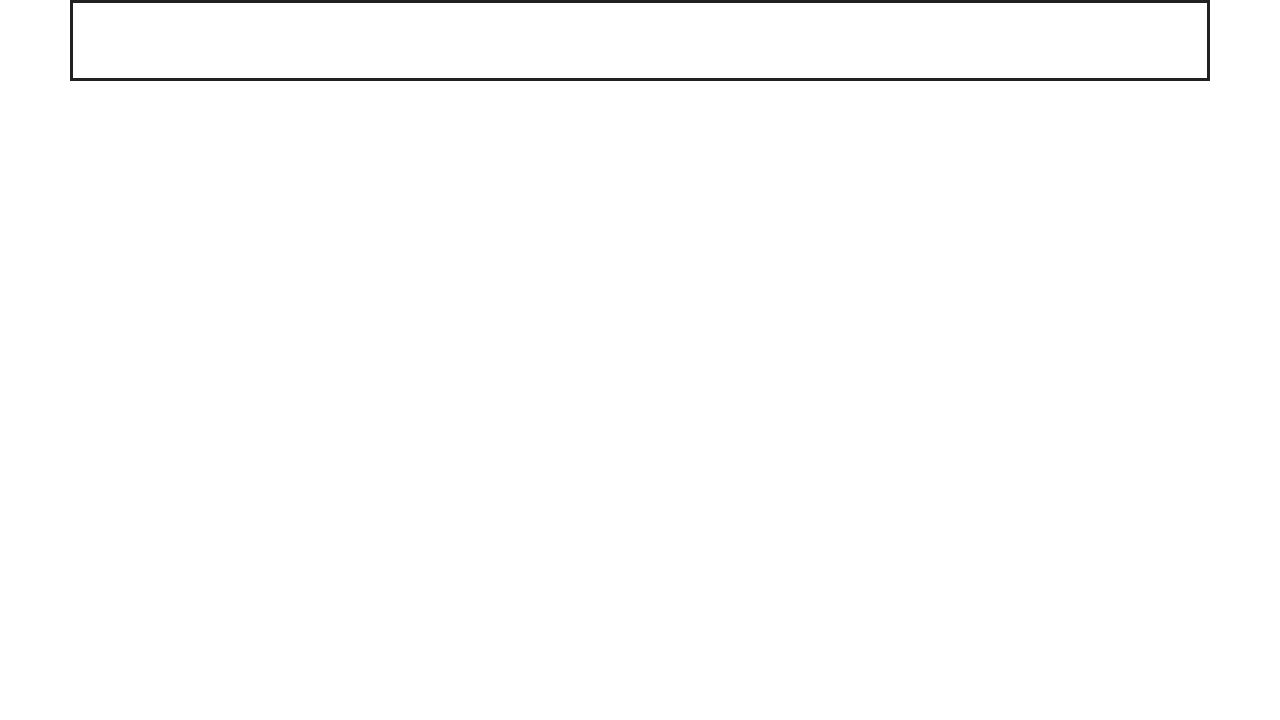
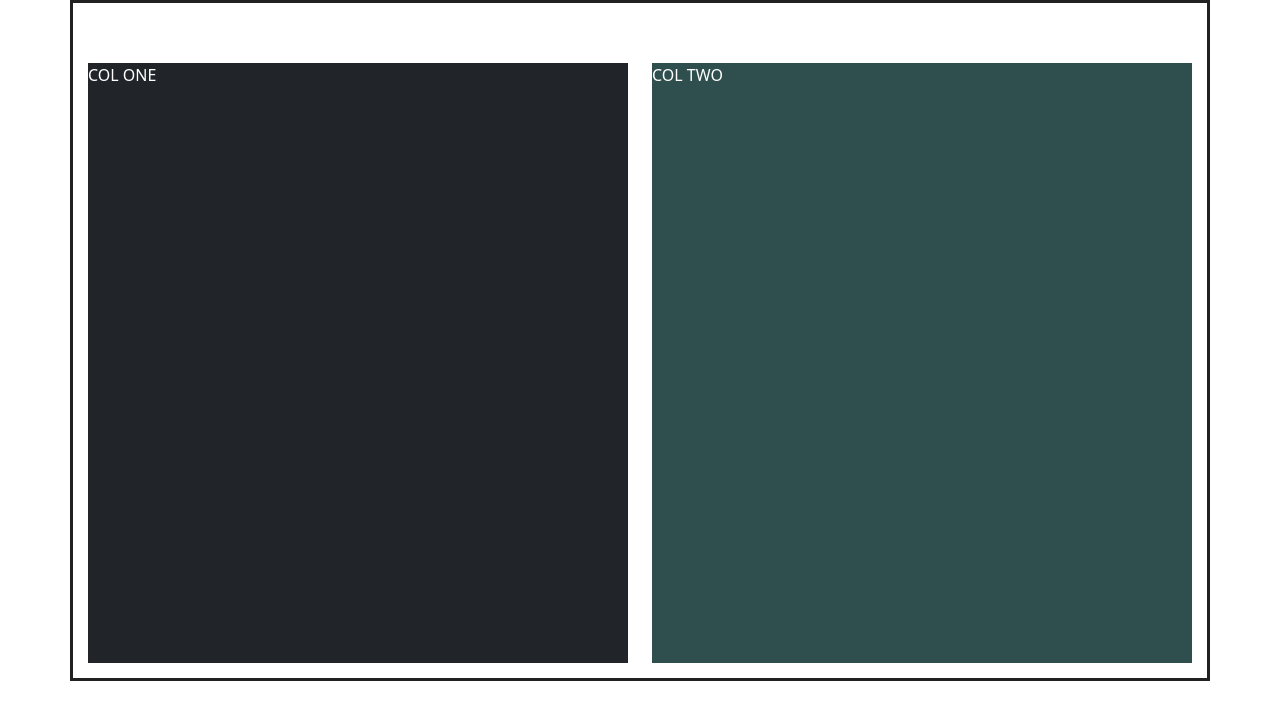
Before and after one commit to edwardgreenwood38/BSGrids, a plain HTML site: page grid1.html in a window 1280 px wide. Drawn offline with nearby package versions, Linux system fonts and the light colour scheme.

Commit message:
grid one complete

```diff
--- a/css/grid.css
+++ b/css/grid.css
@@ -33,3 +33,29 @@ body>main {
 .minHeight {
     min-height: 80vh;
 }
+
+.cols-tall {
+    height: 600px;
+    color: white;
+}
+
+.cols-normal {
+    height: 300px;
+    color: white;
+}
+
+.cols-tall.bg-dark {
+    background-color: black;
+}
+
+.cols-tall.bg-grey {
+    background-color: darkslategrey;
+}
+
+.cols-normal.bg-dark {
+    background-color: black;
+}
+
+.cols-normal.bg-grey {
+    background-color: darkslategrey;
+}
--- a/grid1.html
+++ b/grid1.html
@@ -2,7 +2,7 @@
 <html lang="en">
 
 <head>
-    <title>PageTitle</title>
+    <title>Grid One</title>
     <!-- Required meta tags -->
     <meta charset="utf-8">
     <meta name="viewport" content="width=device-width, initial-scale=1, shrink-to-fit=no">
@@ -17,8 +17,12 @@
 <body>
        <div class="container">
            <div class="row">
-               <div class="col"></div>
-               <div class="col"></div>
+               <div class="col">
+                   <div class="cols-tall bg-dark">COL ONE</div>
+               </div>
+               <div class="col">
+                   <div class="cols-tall bg-grey">COL TWO</div>
+               </div>
            </div>
        </div>
 
```
